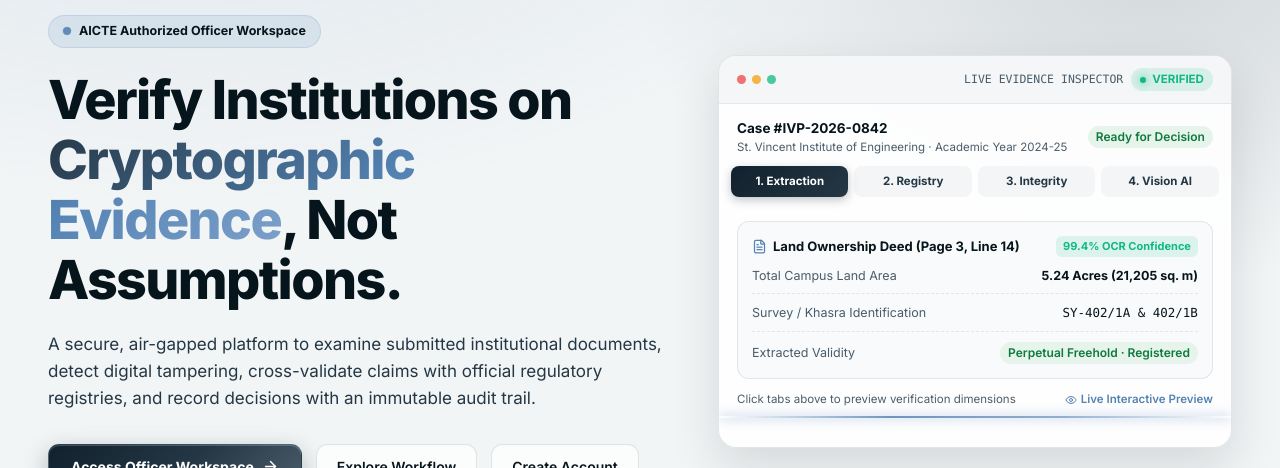
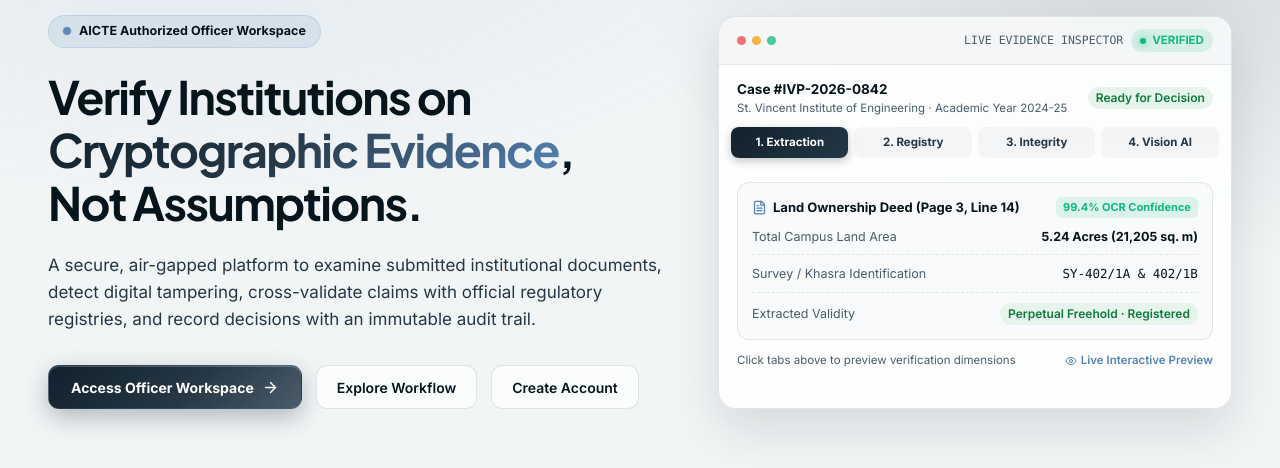
Before and after one commit to omkardiggi/sih26261-scandoc, a React (Vite) app in the folder frontend/: page / in a window 1280 px wide. Shown: the part 144-612 px from the top of the page. Built offline with nearby package versions, Linux system fonts and the light colour scheme; no server answers.

Commit message:
Refine hero typography with Plus Jakarta Sans and strip scanning animation

```diff
--- a/frontend/index.html
+++ b/frontend/index.html
@@ -5,6 +5,9 @@
     <meta name="viewport" content="width=device-width, initial-scale=1.0" />
     <meta name="description" content="Evidence-based institution verification workspace for authorized officers." />
     <link rel="icon" type="image/svg+xml" href="/favicon.svg" />
+    <link rel="preconnect" href="https://fonts.googleapis.com" />
+    <link rel="preconnect" href="https://fonts.gstatic.com" crossorigin />
+    <link href="https://fonts.googleapis.com/css2?family=Inter:wght@400;500;600;700&family=Plus+Jakarta+Sans:wght@500;600;700;800&display=swap" rel="stylesheet" />
     <title>Institution Verification Platform</title>
   </head>
   <body>
--- a/frontend/src/pages/public/Landing.tsx
+++ b/frontend/src/pages/public/Landing.tsx
@@ -248,8 +248,6 @@
               </div>
 
               <div className="mockup-body">
-                <div className="scanline-beam" />
-
                 {activeTab === "extraction" && (
                   <div className="inspection-card anim-pop-in">
                     <div className="row between">
--- a/frontend/src/styles.css
+++ b/frontend/src/styles.css
@@ -32,7 +32,7 @@
   --radius: 10px;
   --radius-sm: 7px;
   --sidebar-w: 248px;
-  font-family: "Inter Variable", "Inter", system-ui, -apple-system, "Segoe UI", Roboto, sans-serif;
+  font-family: "Inter", "Plus Jakarta Sans", system-ui, -apple-system, "Segoe UI", Roboto, sans-serif;
   font-size: 14px;
   line-height: 1.5;
 }
@@ -71,7 +71,7 @@
 body { -webkit-font-smoothing: antialiased; }
 a { color: var(--accent); text-decoration: none; }
 a:hover { text-decoration: underline; }
-h1, h2, h3, h4 { margin: 0; line-height: 1.25; letter-spacing: -0.01em; }
+h1, h2, h3, h4 { margin: 0; font-family: "Plus Jakarta Sans", "Inter", -apple-system, BlinkMacSystemFont, "Segoe UI", Roboto, sans-serif; line-height: 1.25; letter-spacing: -0.02em; }
 h1 { font-size: 22px; font-weight: 650; }
 h2 { font-size: 17px; font-weight: 620; }
 h3 { font-size: 14.5px; font-weight: 620; }
@@ -833,23 +833,28 @@
 :root[data-theme="dark"] .hero-badge-pill .pulse-dot { background: #7DA0CA; box-shadow: 0 0 10px #7DA0CA; }
 
 .hero-title-main {
-  font-size: clamp(32px, 4.2vw, 54px);
-  letter-spacing: -0.03em;
-  line-height: 1.12;
-  font-weight: 750;
+  font-family: "Plus Jakarta Sans", "Inter", -apple-system, BlinkMacSystemFont, "Segoe UI", Roboto, sans-serif;
+  font-size: clamp(32px, 3.6vw, 46px);
+  letter-spacing: -0.035em;
+  line-height: 1.16;
+  font-weight: 700;
   color: var(--text);
-  margin-bottom: 20px;
+  margin-bottom: 22px;
+  max-width: 660px;
+  text-wrap: balance;
 }
 .hero-title-main .gradient-text {
-  background: linear-gradient(135deg, #253745 0%, #5483B3 60%, #7DA0CA 100%);
+  background: linear-gradient(135deg, #11212D 0%, #253745 45%, #5483B3 100%);
   -webkit-background-clip: text;
   background-clip: text;
+  -webkit-text-fill-color: transparent;
   color: transparent;
 }
 :root[data-theme="dark"] .hero-title-main .gradient-text {
-  background: linear-gradient(135deg, #C1E8FF 0%, #7DA0CA 60%, #9BA8AB 100%);
+  background: linear-gradient(135deg, #FFFFFF 0%, #C1E8FF 45%, #7DA0CA 100%);
   -webkit-background-clip: text;
   background-clip: text;
+  -webkit-text-fill-color: transparent;
   color: transparent;
 }
 .hero-desc {
@@ -1012,15 +1017,6 @@
   padding: 14px 18px 18px;
   position: relative;
   min-height: 240px;
-}
-.scanline-beam {
-  position: absolute;
-  left: 0; right: 0;
-  height: 2px;
-  background: linear-gradient(90deg, transparent, #5483B3, #7DA0CA, transparent);
-  box-shadow: 0 0 12px #5483B3;
-  animation: scanBeam 3.6s ease-in-out infinite;
-  pointer-events: none;
 }
 .inspection-card {
   border-radius: 12px;
```
